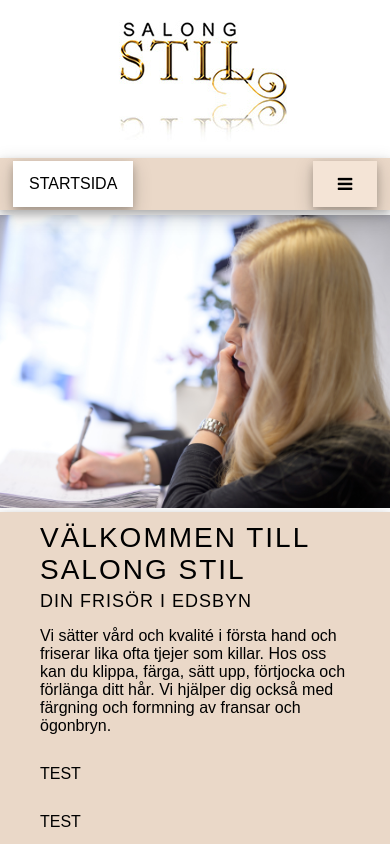
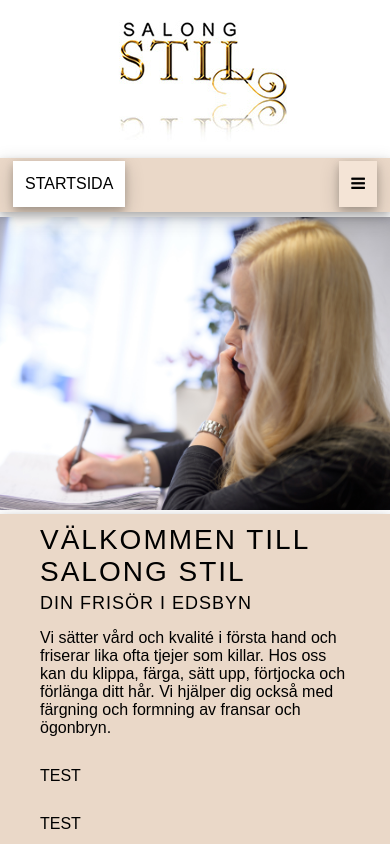
Before and after one commit to Sofie-projects/s_stil, a plain HTML site: page index.html in a window 390 px wide. Shown: the top 844 px of the page. Drawn offline with Linux system fonts and the light colour scheme.

Commit message:
Fixing the nav. bar

```diff
--- a/stylesheet.css
+++ b/stylesheet.css
@@ -2,15 +2,13 @@
 -
 
 FRÅGETECKEN KRING DESIGNEN:
-- HAMBURGERMENY ELLER EJ?
 - TECKENSNITT?
 - GÖR SIDAN MER LEVANDE
-- FOOTER I LAPTOP-VERSIONEN
 
 LAPTOP
 * Header                                        - ok
 * Meny                                          - EJ KLART
-    - hamnar på två rader vid mindre skärm
+    - hamnar på två rader vid mindre skärm; NO WRAP?
 * Bild                                          - ok
 * Nude-box                                      - ok
 * Instagram i nude-box                          - EJ KLART
@@ -18,15 +16,12 @@ LAPTOP
 
 MOBIL
 * Header                                        - ok
-* Meny                                          - EJ KLART
-    - Ändra active?
-    - Var är hamburgaren?
+* Meny                                          - ok
 * Bild                                          - ok
 * Nude-box                                      - ok
 * Instagram i nude-box                          - EJ KLART
 * Footer                                        - ok
-* Övrigt:
-    - Minimum width funkar inte
+
 
  */
  /* LAPTOP-VERSION */
@@ -82,27 +77,30 @@ MOBIL
      width: 100%;
      max-width: 100%;
      background-color: #ead8c8;
-     padding: 0px 80px 0px 80px;
+     padding: 0px 40px 0px 40px;
      box-shadow: 0 4px 8px 0 rgba(0, 0, 0, 0.2), 0 6px 20px 0 rgba(0, 0, 0, 0.19);
      position: relative;
      margin: 0px;
      overflow: hidden;
+     justify-content: space-around;
      }
 
        .topnav a { /* Style the links inside the navigation bar */
+         display: flex;
+         flex-wrap: nowrap;
          text-transform: uppercase;
-         width: 20%;
-         text-align: center;
          float: left;
          display: block;
-         padding: 14px 16px;
+         padding: 14px 12px;
          text-decoration: none;
          color: #000000;
          font-family: "open-sans", arial, helvetica, sans-serif;
-         font-size: 16px;
+
+         margin: 3px 0px 3px 0px;
    }
          .topnav a:hover {  /*Change the color of links on hover*/
            background-color: #F4E4D6;
+           padding: 14px 16px;
            box-shadow: 0 4px 8px 0 rgba(0, 0, 0, 0.2), 0 6px 20px 0 rgba(0, 0, 0, 0.19);
          }
 
@@ -222,13 +220,6 @@ MOBIL
        font-size: 11px;
      }
 
-/*   .flex-contact-us { Parent of opening hours and button; Child of "flex-container-footer"
-     display: flex;
-     flex-direction: row;
-     justify-content: center;
-     width: 100%;
-     max-width: 100%;
-   }*/
 
      .flex-opening-hours { /* Child of "flex-container-footer"; Parent of "flex-opening-hours-monday" +4 */
        display: flex;
@@ -283,7 +274,7 @@ MOBIL
 
      .button { /* ONLINE BOOKING BUTTON; Child of "button-book-online"*/
        margin: 35px 0px 0px 0px;
-       width: 30%;
+       width: 45%;
        background-color: #ead8c8; /*#F4E6D6;  Nude */
        font: "open-sans", arial, helvetica, sans-serif;
        border: none;
@@ -336,17 +327,17 @@ padding: 0px;
     color: #000000;
   }
     .topnav a:hover { /* Change the color of links on hover */
-
+      margin-right: 8px;
     }
     .topnav a.active { /* Add an active class to highlight the current page */
+      margin-right: 8px;
     }
     .topnav a.icon {   /* Hides all links, except for the first one ("Home"). Show the link that contains should open and close the topnav (.icon) */
       float: right;
       display: block;
-      margin: 3px 13px 3px 0px;
-      height: 46px;
-      width: 64px;
-      font-size: 17px;
+      margin: 3px 13px 5px 0px;
+      height: auto;
+      width: auto;
       background-color: #F4E4D6;
       box-shadow: 0 4px 8px 0 rgba(0, 0, 0, 0.2), 0 6px 20px 0 rgba(0, 0, 0, 0.19);
 
@@ -365,6 +356,7 @@ padding: 0px;
         display: block;
         text-align: left;
       }
+
 
 #pic1 {
 }
```
